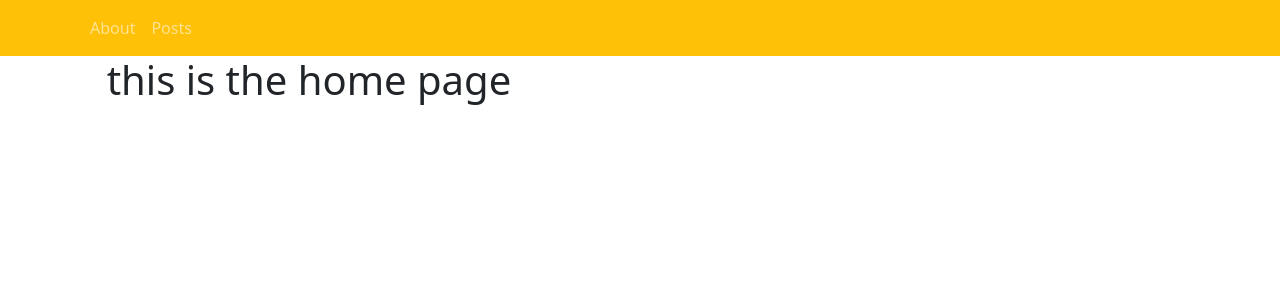
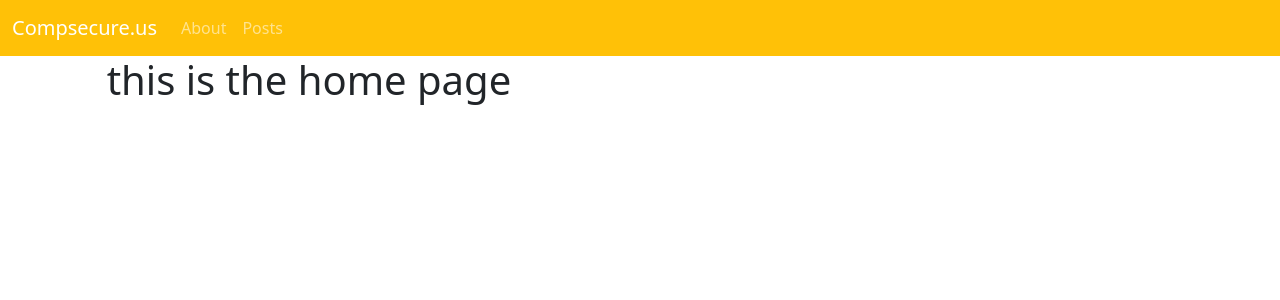
Before and after one commit to jimandjo/compsecure-frontend, a React (Create React App) app: page / in a window 1280 px wide. Shown: the top 300 px of the page. Built offline with nearby package versions, Linux system fonts and the light colour scheme.

Commit message:
NavBar links work.

```diff
--- a/src/Home.js
+++ b/src/Home.js
@@ -11,7 +11,8 @@ function Home() {
         <>
                     {/* Navbar */}
             <Navbar bg="warning" variant="dark">
-                <Container>
+                <Container fluid>
+                <Navbar.Brand href="/">Compsecure.us</Navbar.Brand>
                     <Nav className="me-auto">
                         <Link to="/about" className="nav-link">About</Link>
                         <Link to="/posts" className="nav-link">Posts</Link>
```
